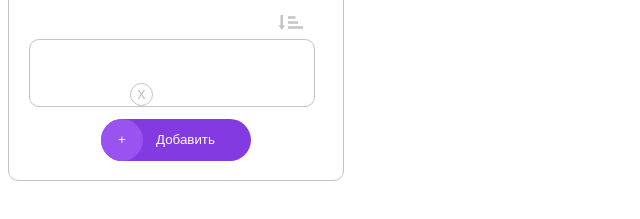
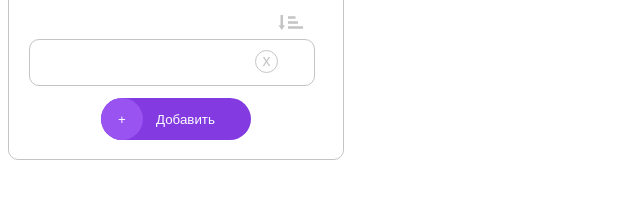
Before and after one commit to Mcvasev/project2, a plain HTML site: page index.html in a window 1280 px wide. Shown: the part 91-310 px from the top of the page, without its empty margins (0-640 px from the left). Drawn offline with Linux system fonts and the light colour scheme.

Commit message:
Add files via upload

```diff
--- a/style.css
+++ b/style.css
@@ -86,7 +86,6 @@ h1 {
     border-radius: 71px;
     align-self: center;
     display: flex;
-    /* padding: 0; */
     outline: none;
     margin: 0 93px 19px 93px;
     border: none;
@@ -121,7 +120,7 @@ h1 {
     border: 1px solid #C4C4C4;
     box-sizing: border-box;
     border-radius: 10px;
-    margin: 0 0 5px 0;
+    /* margin: 0 0 5px 0; */
 }
 .doArea {
     margin-bottom: 15px;
@@ -137,7 +136,7 @@ h1 {
     font-size: 16px;
     width: 23px;
     height: 23px;
-    margin: 10px 0 0 80px;
+    margin: 10px 0 0 20px;
     outline: none;
     align-items: center;
 }
```
